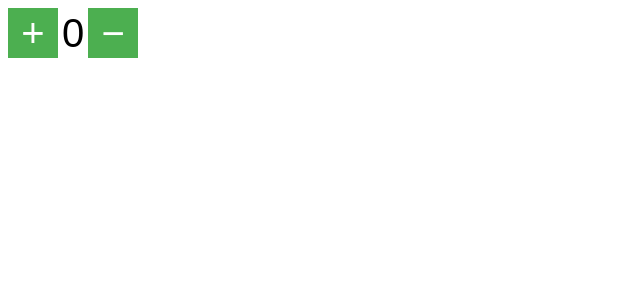
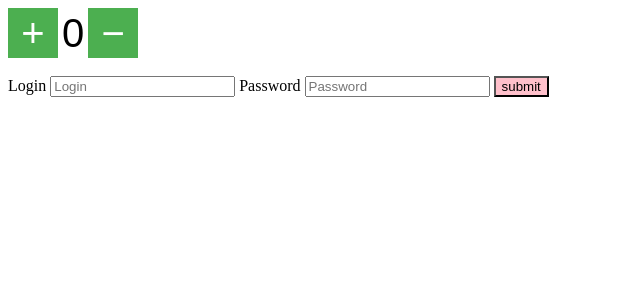
Before and after one commit to Dodgo1/devops_flask_app, a Flask app: page / in a window 1280 px wide. Shown: the top 300 px of the page, without its empty margins (0-640 px from the left). Run offline with Flask 2, Linux system fonts and the light colour scheme.

Commit message:
html form, form test

```diff
--- a/app.py
+++ b/app.py
@@ -2,9 +2,12 @@ from flask import Flask, render_template
 
 app = Flask(__name__)
 counter = 0
-@app.route('/')
+
+
+@app.route('/', methods=('GET', 'POST'))
 def index():
     return render_template('index.html')
 
+
 if __name__ == "__main__":
-   app.run(host='0.0.0.0', port=5555, debug=True)
+    app.run(host='0.0.0.0', port=5555, debug=True)
--- a/templates/index.html
+++ b/templates/index.html
@@ -2,7 +2,7 @@
 <html lang="pl">
     <head>
         <meta charset="UTF-8">
-        <title>Document</title>
+        <title>Flask App</title>
         <style>
             .button {
                 background-color: #4CAF50;
@@ -23,6 +23,19 @@
                 font-size: 40px;
                 font-family: Arial, Helvetica, sans-serif;
             }
+
+            .label {
+
+            }
+
+            .input {
+
+            }
+
+            .submit{
+                background-color:pink;
+            }
+
         </style>
         <script>
             const increment = () =>{
@@ -43,5 +56,28 @@
             <span class="text" id="counter">0</span>
             <input type="button" class="button" value="&#8722;" id="minus" onclick="decrement()">
         </div>
+        <br>
+        <form method="post">
+            <label class="label"
+                   for="login">Login</label>
+            <input type="text"
+                   name="login"
+                   class="input"
+                   id="login"
+                   placeholder="Login">
+
+            <label class="label"
+                   for="password" >Password</label>
+            <input type="text"
+                   name="passwd"
+                   class="input"
+                   id="password"
+                   placeholder="Password">
+
+            <input type="submit"
+                   class="submit"
+                   id="submit"
+                   value="submit">
+        </form>
     </body>
 </html>
```
Also changed, not shown: tests/test_app.py (+29 -4 lines).
